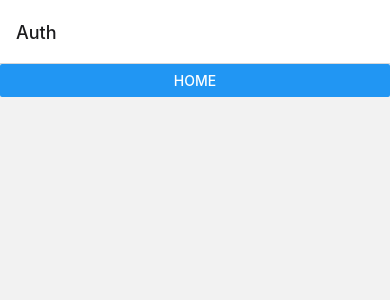
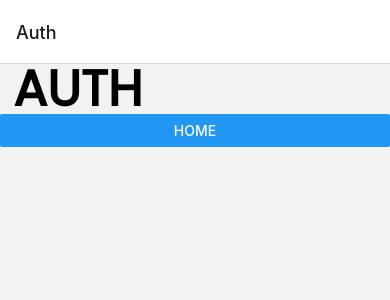
Before and after one commit to 4kauanmota/compass_plantParadise, a React Native app: screen /Auth in a window 390 px wide. Shown: the top 300 px of the page. Built offline with nearby package versions, Linux system fonts and the light colour scheme.

Commit message:
:sparkles: feat: Fonts loaded

```diff
--- a/App.tsx
+++ b/App.tsx
@@ -2,8 +2,16 @@ import { StatusBar } from "expo-status-bar";
 import { NavigationContainer } from "@react-navigation/native";
 
 import StackNavigation from "./src/navigators/StackNavigation";
+import { useFonts } from "expo-font";
 
 const App = () => {
+  const [fontsLoaded] = useFonts({
+    Poppins: require("./assets/font/Poppins-Regular.ttf"),
+    SourceSansPro: require("./assets/font/SourceSansPro-Regular.ttf"),
+  });
+
+  if (!fontsLoaded) return null;
+
   return (
     <>
       <NavigationContainer>
--- a/package.json
+++ b/package.json
@@ -12,6 +12,7 @@
     "@react-navigation/bottom-tabs": "^6.5.8",
     "@react-navigation/native-stack": "^6.9.13",
     "expo": "~49.0.8",
+    "expo-font": "^11.4.0",
     "expo-status-bar": "~1.6.0",
     "react": "18.2.0",
     "react-native": "0.72.4"
--- a/src/components/atoms/Title.tsx
+++ b/src/components/atoms/Title.tsx
@@ -1,4 +1,5 @@
 import { View, Text, StyleSheet } from "react-native";
+import { fonts } from "../../theme";
 
 type TitleType = {
   children: any;
@@ -15,6 +16,7 @@ const Title = ({ children }: TitleType) => {
 const styles = StyleSheet.create({
   container: {},
   title: {
+    fontFamily: fonts.main,
     fontSize: 50,
     fontWeight: "600",
     lineHeight: 50,
--- a/src/pages/Auth.tsx
+++ b/src/pages/Auth.tsx
@@ -2,6 +2,7 @@ import { Button } from "react-native";
 import { NativeStackNavigationProp } from "@react-navigation/native-stack";
 
 import { RootStackParamList } from "../navigators/StackNavigation";
+import Title from "../components/atoms/Title";
 
 type AuthType = {
   navigation: NativeStackNavigationProp<RootStackParamList, "Auth">;
@@ -10,6 +11,7 @@ type AuthType = {
 const Auth = ({ navigation }: AuthType) => {
   return (
     <>
+      <Title>AUTH</Title>
       <Button title="Home" onPress={() => navigation.navigate("Tabs")} />
     </>
   );
--- a/src/theme.ts
+++ b/src/theme.ts
@@ -1,5 +1,10 @@
 export const colors = {
   white: "#ffffff",
+};
+
+export const fonts = {
+  main: "Poppins",
+  secondary: "SourceSansPro",
 };
 
 export const pressEffect = {
```
Also changed, not shown: assets/font/SourceSansPro-Regular.ttf (added), 1 other file (tests, documents, lock files or other folders).
